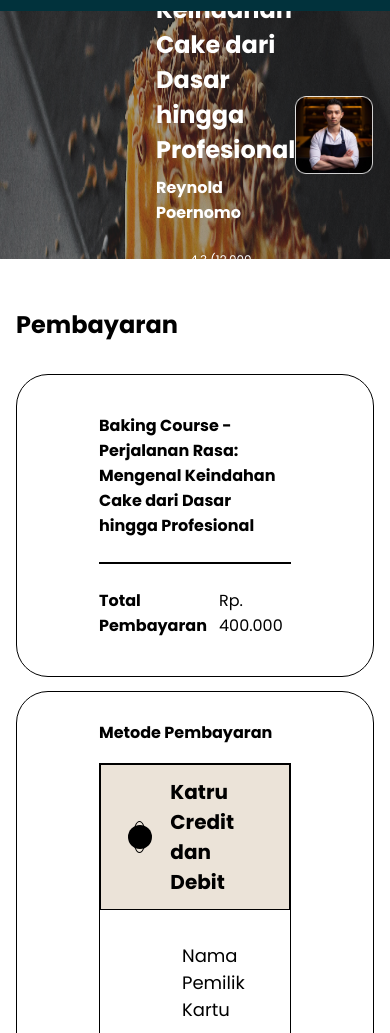
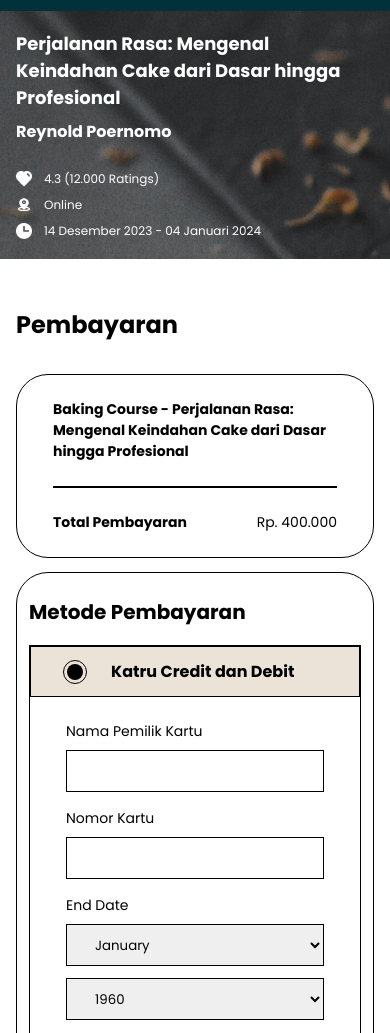
Before and after one commit to Mifaki/AmourBake.2.0, a plain HTML site: page payment.html in a window 390 px wide. Shown: the part 66-1099 px from the top of the page. Drawn offline with Linux system fonts and the light colour scheme.

Commit message:
`fix`: Fix Payment Responsive

```diff
--- a/styles/course-detail.css
+++ b/styles/course-detail.css
@@ -165,6 +165,8 @@
 /* Responsive Styles */
 @media only screen and (width <= 1240px) {
   .banner {
+    background-repeat: no-repeat;
+    object-fit: cover;
     padding: 48px 24px;
   }
 }
@@ -213,6 +215,15 @@
     display: none
   }
 
+  .icon-text > p {
+    font-size: 12px;
+  }
+
+  .icon-text > img {
+    width: 16px;
+    height: 16px;
+  }
+
   .top-left > h2 {
     font-size: 18px;
   }
--- a/styles/payment.css
+++ b/styles/payment.css
@@ -77,7 +77,7 @@
 }
 
 .method-container > h2 {
-  font-size: 16px;
+  font-size: 20px;
 }
 
 .payment-body {
@@ -97,15 +97,15 @@
   background-color: rgba(204, 186, 159, 0.4);
   width: 100%;
   padding: 12px 32px;
-  font-size: 20px;
+  font-size: 16px;
   border: 1px solid #000;
 }
 
 input[type="radio"] {
   appearance: none;
   -webkit-appearance: none;
-  width: 32px;
-  height: 32px;
+  width: 24px;
+  height: 24px;
   border: 1px solid #000;
   border-radius: 100%;
   background-color: transparent;
@@ -115,8 +115,8 @@ input[type="radio"] {
 input[type="radio"]:checked::before {
   content: "";
   display: block;
-  width: 24px;
-  height: 24px;
+  width: 16px;
+  height: 16px;
   background-color: #000;
   border-radius: 100%;
   position: absolute;
@@ -129,7 +129,7 @@ input[type="radio"]:checked::before {
 .credit-body {
   display: flex;
   flex-direction: column;
-  gap: 28px;
+  gap: 16px;
   padding: 32px 82px;
   font-size: 18px;
 }
@@ -137,7 +137,12 @@ input[type="radio"]:checked::before {
 .form-text {
   display: flex;
   flex-direction: column;
-  gap: 18px;
+  gap: 8px;
+}
+
+.form-text > label,
+.form-date > label {
+  font-size: 16px;
 }
 
 .form-text > input[type="text"] {
@@ -157,7 +162,7 @@ input[type="radio"]:checked::before {
   flex: 0.6;
   display: flex;
   flex-direction: column;
-  gap: 18px;
+  gap: 8px;
 }
 
 .date-container {
@@ -177,12 +182,16 @@ select {
   display: flex;
   align-items: center;
   gap: 12px;
-  margin-top: 24px;
+  margin-top: 48px;
+}
+
+.form-check > label {
+  font-size: 12px;
 }
 
 input[type="checkbox"] {
-  width: 24px;
-  height: 24px;
+  width: 16px;
+  height: 16px;
   border-radius: 4px;
   border: 1px solid #000;
 }
@@ -196,9 +205,119 @@ input[type="checkbox"]:checked {
   justify-content: center;
   align-items: center;
   width: 100%;
-  font-size: 18px;
+  font-size: 16px;
   color: #fff;
   background-color: #714f3b;
   box-shadow: 4px 4px 10px 0px #ac987a;
-  padding: 12px 0;
+  padding: 14px 0;
 }
+
+/* Responsive Styles */
+@media only screen and (width <= 1240px) {
+  .banner {
+    background-repeat: no-repeat;
+    object-fit: cover;
+    padding: 48px 24px;
+  }
+}
+
+@media only screen and (width <= 904px) {
+  .banner {
+    padding: 48px 32px;
+  }
+
+  .banner-text > div > h2 {
+    font-size: 18px;
+  }
+
+  .banner-text > div > h3 {
+    font-size: 16px;
+  }
+
+  .icon-text > p {
+    font-size: 14px;
+  }
+
+  .payment-top,
+  .method-container,
+  .credit-body {
+    padding: 32px 52px;
+  }
+
+  .form-row {
+    flex-direction: column;
+    justify-content: start;
+    align-items: flex-start;
+    gap: 16px;
+  }
+
+  .form-date {
+    flex: 1;
+    width: 100%;
+  }
+
+  .form-row > .form-text {
+    width: 100%;
+  }
+}
+
+@media only screen and (width <= 600px) {
+  .banner {
+    padding: 48px 16px;
+  }
+
+  .banner > img {
+    display: none;
+  }
+
+  .icon-text > p {
+    font-size: 12px;
+  }
+
+  .icon-text > img {
+    width: 16px;
+    height: 16px;
+  }
+
+  .payment-top,
+  .credit-body {
+    padding: 24px 36px;
+  }
+
+  .method-container {
+    padding: 24px;
+  }
+
+  .payment-top > p,
+  .payment-top > div {
+    font-size: 14px;
+  }
+
+  .date-container {
+    gap: 32px;
+  }
+}
+
+@media only screen and (width <= 420px) {
+  .method-container {
+    padding: 24px 12px;
+  }
+
+  .form-text > label,
+  .form-date > label {
+    font-size: 14px;
+  }
+
+  .form-text > input[type="text"] {
+    font-size: 12px;
+  }
+
+  .date-container {
+    flex-direction: column;
+    gap: 12px;
+  }
+
+  .date-container > select {
+    width: 100%;
+  }
+}
```
